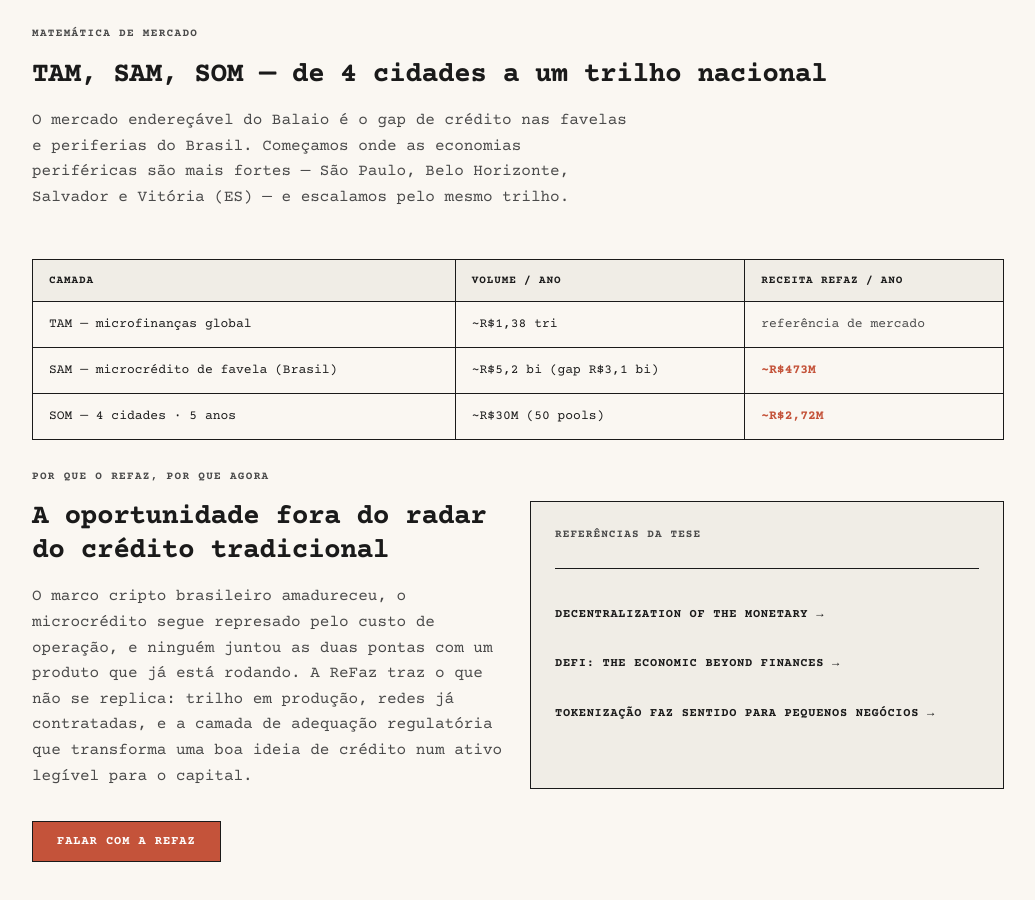
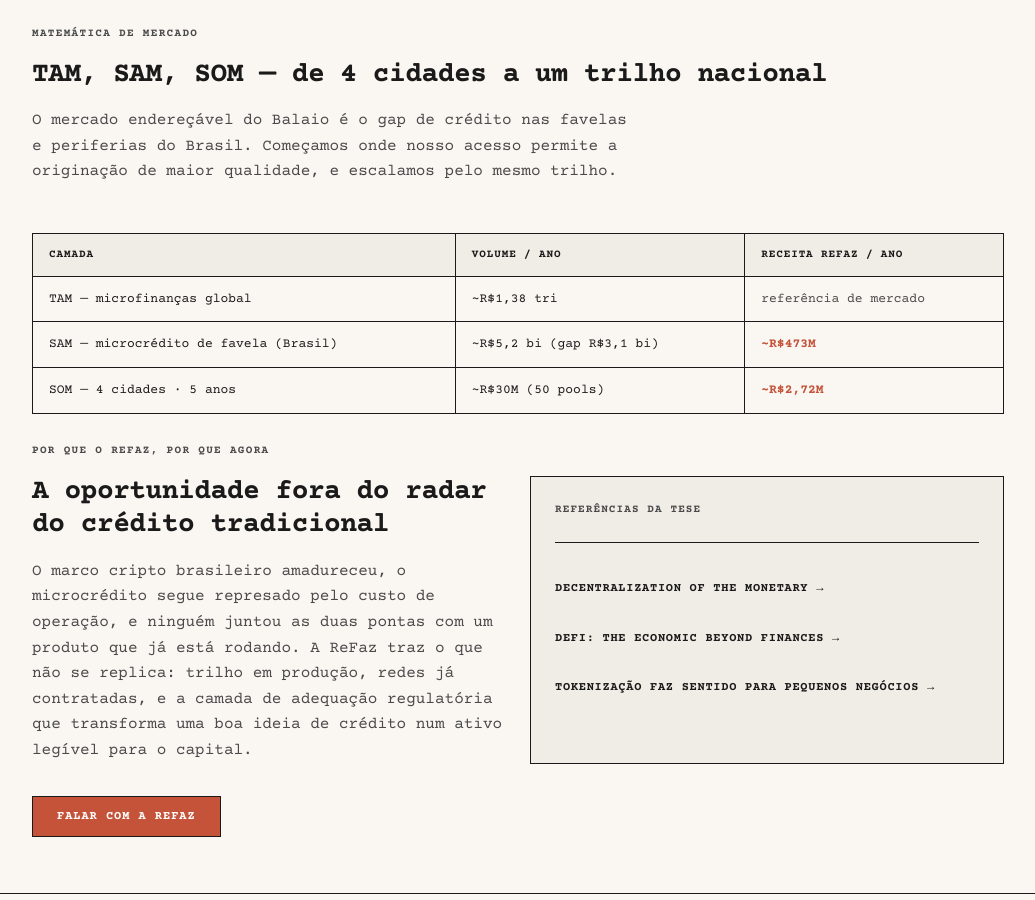
Before and after one commit to ReFaz0x/refaz0x.github.io, a website: page microcredito-balaio.html in a window 1280 px wide. Shown: the part 5158-6058 px from the top of the page, without its empty margins (122-1157 px from the left). Drawn offline with nearby package versions, Linux system fonts and the light colour scheme.

Commit message:
Update market description in microcredito-balaio.html

```diff
--- a/microcredito-balaio.html
+++ b/microcredito-balaio.html
@@ -498,7 +498,7 @@
     <section class="section">
       <span class="section-label" data-i18n="mc.mmLabel">Matemática de Mercado</span>
       <h2 class="section-title" data-i18n="mc.mmTitle">TAM, SAM, SOM — de 4 cidades a um trilho nacional</h2>
-      <p class="section-sub" data-i18n="mc.mmSub">O mercado endereçável do Balaio é o gap de crédito nas favelas e periferias do Brasil. Começamos onde as economias periféricas são mais fortes — São Paulo, Belo Horizonte, Salvador e Vitória (ES) — e escalamos pelo mesmo trilho.</p>
+      <p class="section-sub" data-i18n="mc.mmSub">O mercado endereçável do Balaio é o gap de crédito nas favelas e periferias do Brasil. Começamos onde nosso acesso permite a originação de maior qualidade, e escalamos pelo mesmo trilho.</p>
 
       <div class="mm-wrap">
         <table class="mm-table">
```
